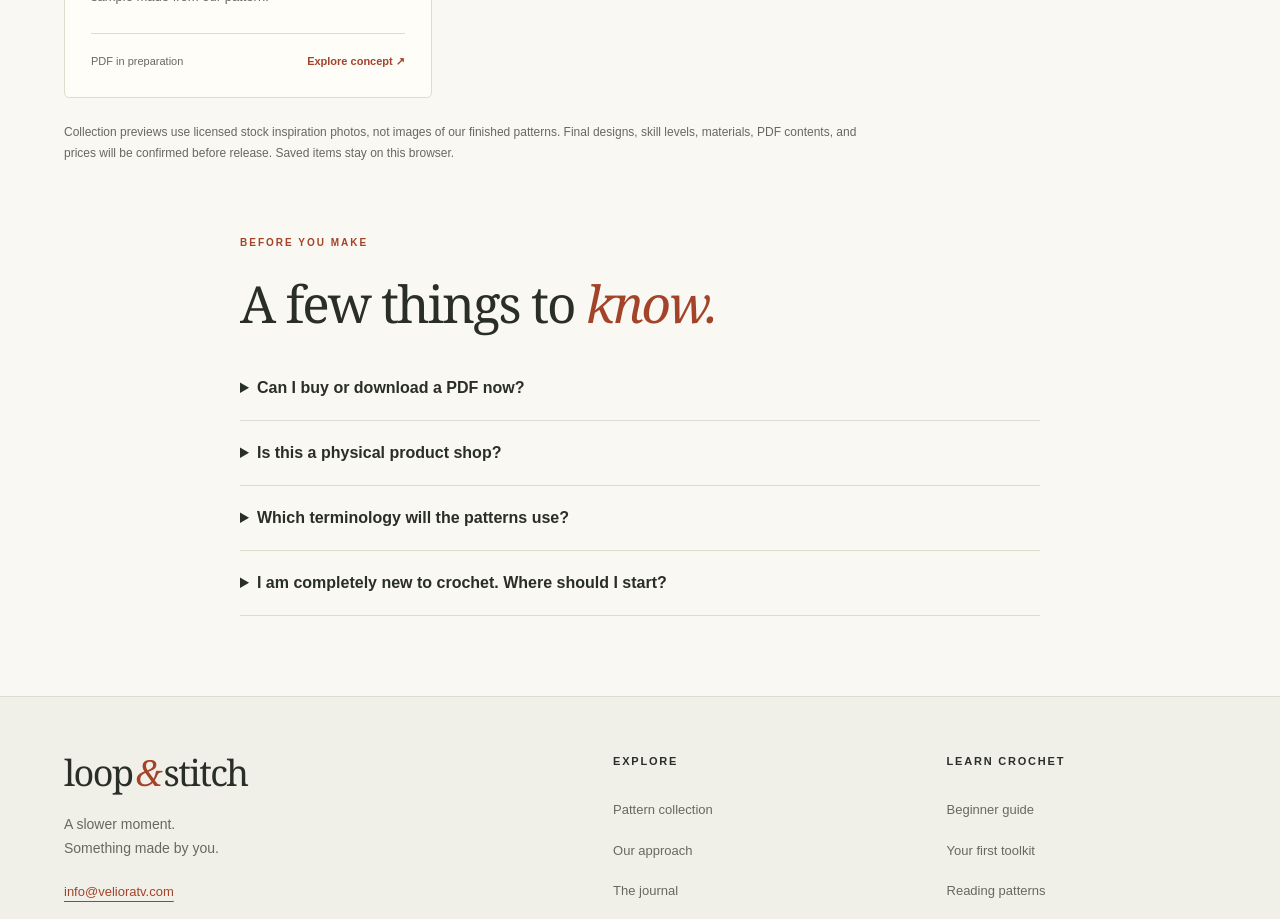
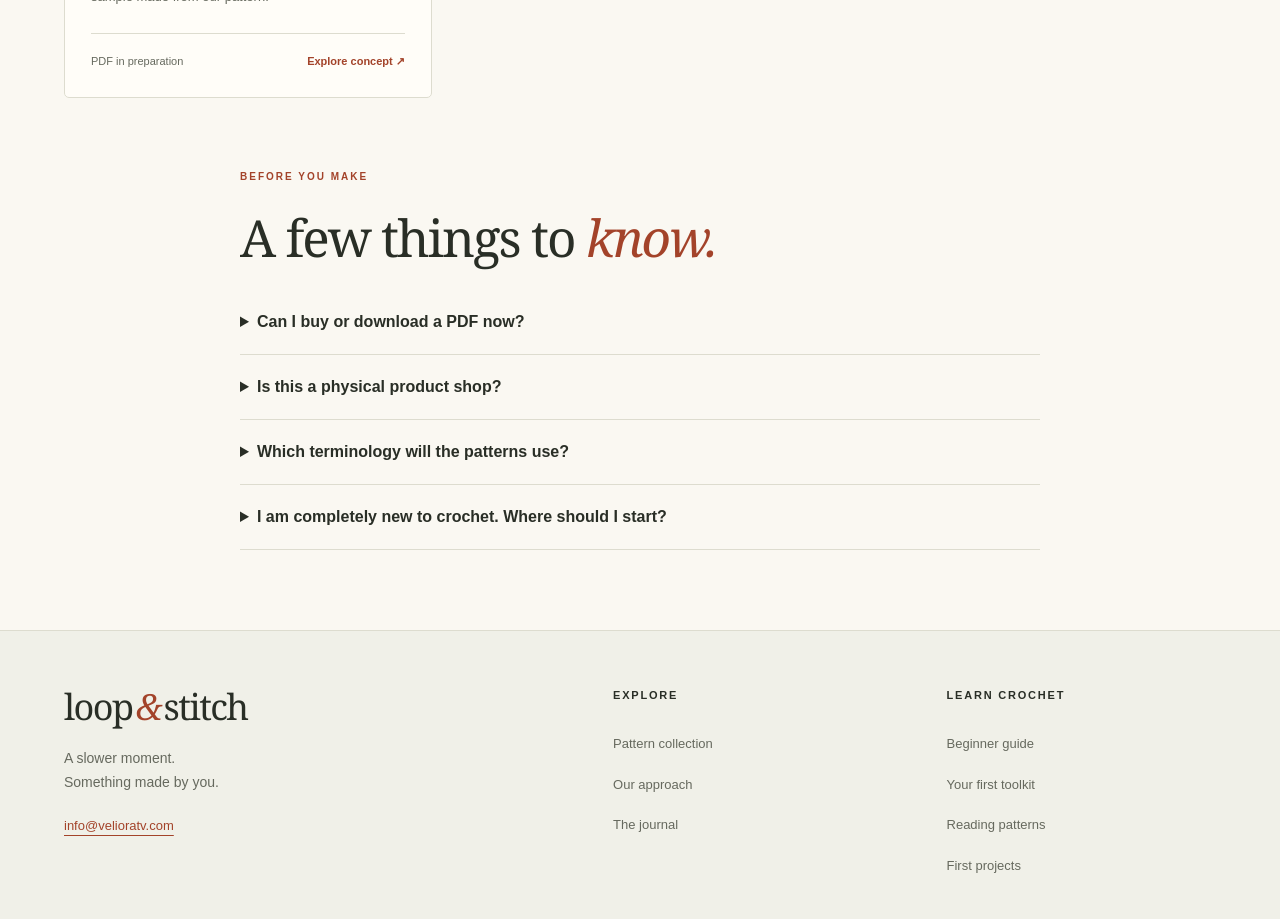
Before and after one commit to vikass97-gif/crochet-blog, a Next.js app: page /shop in a window 1280 px wide. Shown: the part 2720-3639 px from the top of the page. Built offline with nearby package versions, Linux system fonts and the light colour scheme; no server answers.

Commit message:
Remove explanatory footnotes below homepage and shop collections

```diff
--- a/src/app/page.tsx
+++ b/src/app/page.tsx
@@ -30,7 +30,6 @@ export default function Home() {
         <div className="pattern-cover"><Link className="card-image" href={`/shop/${pattern.slug}`} aria-label={`Explore ${pattern.title}`}><Image src={pattern.image} alt={pattern.alt} fill sizes="(max-width:600px) 90vw, (max-width:1100px) 45vw, 280px" /></Link><span className="pattern-badge">{pattern.draftDownload ? "Free working draft" : "Coming soon"}</span></div>
         <div className="card-body"><p className="eyebrow">{pattern.category}</p><h3><Link href={`/shop/${pattern.slug}`}>{pattern.title}</Link></h3><p className="muted">{pattern.draftDownload ? "Explore the rose concept and download its free, untested working draft." : `Discover our ${pattern.category.toLowerCase()} concept. PDF instructions and final details are in preparation.`}</p><div className="card-bottom"><Link className="article-link" href={`/shop/${pattern.slug}`}>{pattern.draftDownload ? "View the free draft" : "Explore the preview"} <span aria-hidden="true">↗</span></Link></div></div>
       </article>)}</div>
-      <p className="shop-footnote">Photos show collection inspiration. Paid purchases are not open yet; final patterns and prices are in preparation.</p>
     </section>
     <section id="start" className="learning-section container"><div><p className="eyebrow">NEW TO CROCHET?</p><h2>Start with the basics.<br /><em>Build your confidence.</em></h2><p>Before your first project, get comfortable with a hook, a chain, and counting stitches. Our free guides help you build that foundation at your own pace.</p><Link className="text-link" href="/blog/how-to-crochet-for-beginners">Let’s get you started <span aria-hidden="true">→</span></Link></div><ol>{posts.slice(0, 3).map((post, index) => <li key={post.slug}><span className="step-number">0{index + 1}</span><div><h3><Link href={`/blog/${post.slug}`}>{["Meet your materials", "Understand the instructions", "Find your first project"][index]}</Link></h3><p>{["A hook, some yarn, and the tools worth keeping close.", "Make sense of patterns, stitch counts, and US / UK terms.", "Choose something small, satisfying, and manageable."][index]}</p></div><Link className="step-arrow" href={`/blog/${post.slug}`} aria-label={post.title}>↗</Link></li>)}</ol></section>
     <HomeVideo />
--- a/src/components/pattern-catalog.tsx
+++ b/src/components/pattern-catalog.tsx
@@ -35,6 +35,5 @@ export function PatternCatalog() {
       <div className="card-body"><p className="eyebrow">{pattern.category} · {pattern.level}</p><h3><Link href={`/shop/${pattern.slug}`}>{pattern.title}</Link></h3><p className="muted">{pattern.description}</p><div className="card-bottom"><span>{pattern.draftDownload ? "Free draft available" : "PDF in preparation"}</span><Link className="article-link" href={`/shop/${pattern.slug}`}>Explore concept ↗</Link></div></div>
     </article>)}</div>
     {filtered.length === 0 && <div className="shop-empty"><h3>{savedOnly ? "No saved patterns match yet." : "No patterns match your search."}</h3><p>Try another keyword or reset your filters to explore the collection.</p><button className="button" onClick={reset} type="button">Reset filters</button></div>}
-    <p className="shop-footnote">Collection previews use licensed stock inspiration photos, not images of our finished patterns. Final designs, skill levels, materials, PDF contents, and prices will be confirmed before release. Saved items stay on this browser.</p>
   </>;
 }
```
